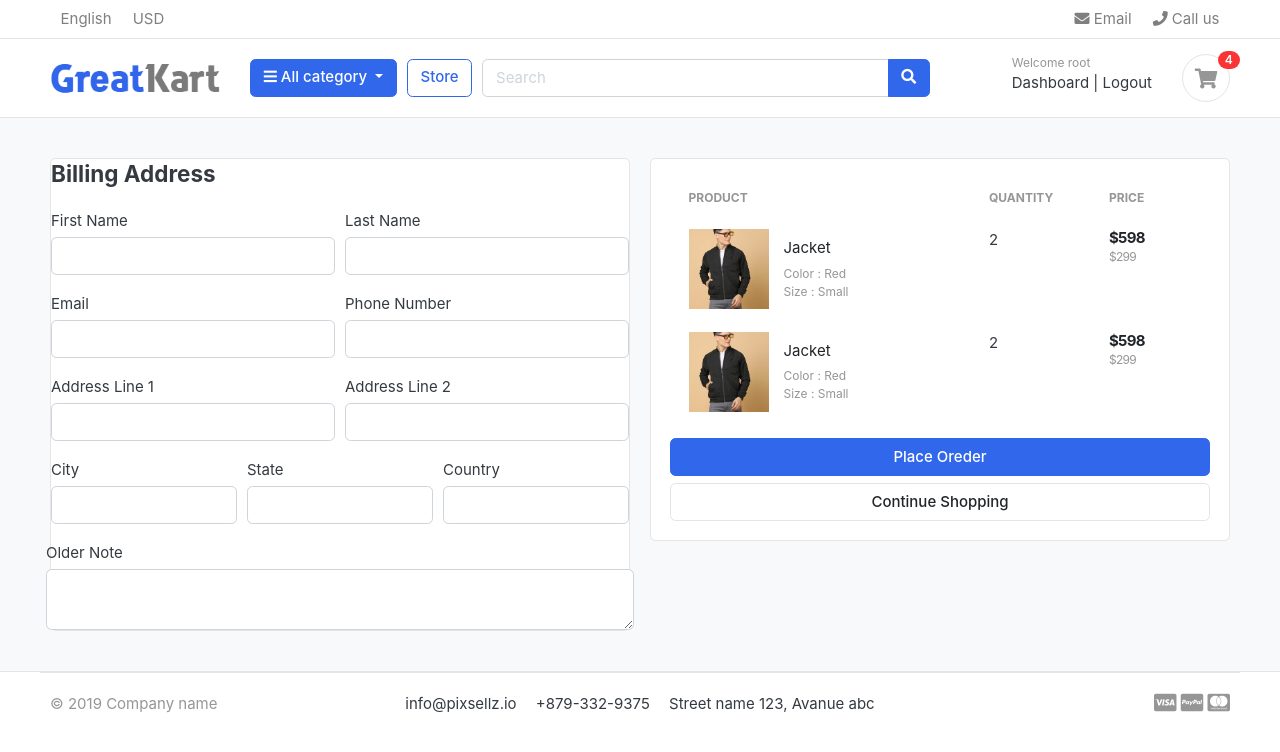
After one commit to prabhu8696/Amazon-Clone, a Django app: page /cart/checkout/ in a window 1280 px wide. The commit adds this page. Shown: the top 752 px of the page. Run offline with Django 4.2, Linux system fonts and the light colour scheme; a user stored in the database is signed in; data comes from the database, SQL or seed files in the repository; both versions use the stored data as it was after the commit; some libraries are stand-ins or nearby versions; some web fonts are replaced.

Commit message:
handled cat and checkout page for the logged in user

```diff
--- a/carts/context_processors.py
+++ b/carts/context_processors.py
@@ -8,7 +8,10 @@ def counter(request):
     else:
         try:
             cart = Cart.objects.filter(cart_id=_cart_id(request))
-            cart_items = CartItem.objects.all().filter(cart=cart[:1])
+            if request.user.is_authenticated:
+                cart_items = CartItem.objects.all().filter(user=request.user)
+            else:
+                cart_items = CartItem.objects.all().filter(cart=cart[:1])
             for cart_item in cart_items:
                 cart_count += cart_item.quantity
         except Cart.DoesNotExist:
--- a/carts/urls.py
+++ b/carts/urls.py
@@ -7,4 +7,5 @@ urlpatterns = [
     path('add_cart/<int:product_id>', views.add_cart, name='add_cart'),
     path('remove_cart/<int:product_id>/<int:cart_item_id>', views.remove_cart, name='remove_cart'),
     path('remove_cart_item/<int:product_id>/<int:cart_item_id>', views.remove_cart_item, name='remove_cart_item'),
+    path('checkout/', views.checkout, name='checkout'),
 ]
--- a/carts/views.py
+++ b/carts/views.py
@@ -3,6 +3,7 @@ from carts.models import Cart, CartItem
 from store.models import Product, Variation
 from django.http import HttpResponse
 from django.core.exceptions import ObjectDoesNotExist
+from django.contrib.auth.decorators import login_required
 
 # Create your views here.
 
@@ -13,72 +14,129 @@ def _cart_id(request):
     return cart
 
 def add_cart(request, product_id):
-    product = Product.objects.get(id=product_id)
-    product_variation = []
-    if request.method == 'POST':
-        for item in request.POST:
-            key = item
-            value = request.POST[key]
-
-            try:
-                variation = Variation.objects.get(product=product, variation_category__iexact=key, variation_value__iexact=value)
-                product_variation.append(variation)
-            except:
-                pass
-
+    current_user = request.user
     product = Product.objects.get(id=product_id)
 
-    try:
-        cart = Cart.objects.get(cart_id=_cart_id(request))
+    # if the user is authenticated--------------------------------------------------------------------
+    if current_user.is_authenticated:
+        product_variation = []
+        if request.method == 'POST':
+            for item in request.POST:
+                key = item
+                value = request.POST[key]
 
-    except Cart.DoesNotExist:
-        cart = Cart.objects.create(
-            cart_id = _cart_id(request)
-        )
-    cart.save()
+                try:
+                    variation = Variation.objects.get(product=product, variation_category__iexact=key, variation_value__iexact=value)
+                    product_variation.append(variation)
+                except:
+                    pass
 
-    is_cart_item_exists = CartItem.objects.filter(product=product, cart=cart).exists()
-    if is_cart_item_exists:
+        is_cart_item_exists = CartItem.objects.filter(product=product, user=current_user).exists()
+        if is_cart_item_exists:
+            cart_item = CartItem.objects.filter(product=product, user=current_user)
+            existing_variation_list = []
+            id = []
+            for item in cart_item:
+                existing_variation = item.variations.all()
+                existing_variation_list.append(list(existing_variation))
+                id.append(item.id)
 
-        cart_item = CartItem.objects.filter(product=product, cart=cart)
-        existing_variation_list = []
-        id = []
-        for item in cart_item:
-            existing_variation = item.variations.all()
-            existing_variation_list.append(list(existing_variation))
-            id.append(item.id)
+            if product_variation in existing_variation_list:
+                index = existing_variation_list.index(product_variation)
+                item_id = id[index]
+                item = CartItem.objects.get(product=product, id=item_id)
+                item.quantity += 1
+                item.save()
 
-        if product_variation in existing_variation_list:
-            index = existing_variation_list.index(product_variation)
-            item_id = id[index]
-            item = CartItem.objects.get(product=product, id=item_id)
-            item.quantity += 1
-            item.save()
+            else:
+                item = CartItem.objects.create(product=product, quantity=1, user=current_user)
+                if len(product_variation) > 0:
+                    item.variations.clear()
+                    item.variations.add(*product_variation)
+                item.save()
 
         else:
-            item = CartItem.objects.create(product=product, quantity=1, cart=cart)
+            cart_item = CartItem.objects.create(
+                product  = product,
+                quantity = 1,
+                user     = current_user,
+            )
             if len(product_variation) > 0:
-                item.variations.clear()
-                item.variations.add(*product_variation)
-            item.save()
+                cart_item.variations.clear()
+                cart_item.variations.add(*product_variation)
+            cart_item.save()
+        return redirect('cart')
 
+    # if user is not authenticated--------------------------------------------------------------------
     else:
-        cart_item = CartItem.objects.create(
-            product  = product,
-            quantity = 1,
-            cart     = cart,
-        )
-        if len(product_variation) > 0:
-            cart_item.variations.clear()
-            cart_item.variations.add(*product_variation)
-        cart_item.save()
-    return redirect('cart')
+        product_variation = []
+        if request.method == 'POST':
+            for item in request.POST:
+                key = item
+                value = request.POST[key]
+
+                try:
+                    variation = Variation.objects.get(product=product, variation_category__iexact=key, variation_value__iexact=value)
+                    product_variation.append(variation)
+                except:
+                    pass
+
+        try:
+            cart = Cart.objects.get(cart_id=_cart_id(request))
+
+        except Cart.DoesNotExist:
+            cart = Cart.objects.create(
+                cart_id = _cart_id(request)
+            )
+        cart.save()
+
+        is_cart_item_exists = CartItem.objects.filter(product=product, cart=cart).exists()
+        if is_cart_item_exists:
+
+            cart_item = CartItem.objects.filter(product=product, cart=cart)
+            existing_variation_list = []
+            id = []
+            for item in cart_item:
+                existing_variation = item.variations.all()
+                existing_variation_list.append(list(existing_variation))
+                id.append(item.id)
+
+            if product_variation in existing_variation_list:
+                # increase the cart item quantity
+                index = existing_variation_list.index(product_variation)
+                item_id = id[index]
+                item = CartItem.objects.get(product=product, id=item_id)
+                item.quantity += 1
+                item.save()
+
+            else:
+                item = CartItem.objects.create(product=product, quantity=1, cart=cart)
+                if len(product_variation) > 0:
+                    item.variations.clear()
+                    item.variations.add(*product_variation)
+                item.save()
+
+        else:
+            cart_item = CartItem.objects.create(
+                product  = product,
+                quantity = 1,
+                cart     = cart,
+            )
+            if len(product_variation) > 0:
+                cart_item.variations.clear()
+                cart_item.variations.add(*product_variation)
+            cart_item.save()
+        return redirect('cart')
+
 
 def remove_cart(request, product_id, cart_item_id):
-    cart        = Cart.objects.get(cart_id = _cart_id(request))
     product     = get_object_or_404(Product, id = product_id)
     try:
-        cart_item = CartItem.objects.get(product=product, cart=cart, id=cart_item_id)
+        if request.user.is_authenticated:
+            cart_item = CartItem.objects.get(product=product, user=request.user, id=cart_item_id)
+        else:
+            cart      = Cart.objects.get(cart_id = _cart_id(request))
+            cart_item = CartItem.objects.get(product=product, cart=cart, id=cart_item_id)
         if cart_item.quantity > 1:
             cart_item.quantity -= 1
             cart_item.save()
@@ -87,9 +145,13 @@ def remove_cart(request, product_id, cart_item_id):
     return redirect('cart')
 
 def remove_cart_item(request, product_id, cart_item_id):
-    cart        = Cart.objects.get(cart_id=_cart_id(request))
     product     = get_object_or_404(Product, id=product_id)
-    cart_item   = CartItem.objects.get(product=product, cart=cart, id=cart_item_id)
+
+    if request.user.is_authenticated:
+        cart_item = CartItem.objects.get(product=product, user=request.user, id=cart_item_id)
+    else:
+        cart      = Cart.objects.get(cart_id = _cart_id(request))
+        cart_item   = CartItem.objects.get(product=product, cart=cart, id=cart_item_id)
     cart_item.delete()
     return redirect('cart')
 
@@ -97,13 +159,17 @@ def cart(request, total=0, quantity=0, cart_items=None):
     try:
         tax = 0
         grand_total = 0
-        cart = Cart.objects.get(cart_id = _cart_id(request))
-        cart_items = CartItem.objects.filter(cart=cart, is_active=True)
+        if request.user.is_authenticated:
+            cart_items = CartItem.objects.filter(user=request.user, is_active=True)
+        else:
+            cart = Cart.objects.get(cart_id = _cart_id(request))
+            cart_items = CartItem.objects.filter(cart=cart, is_active=True)
         for cart_item in cart_items:
             total += (cart_item.product.price * cart_item.quantity)
             quantity += cart_item.quantity
         tax = (2 * total)/100
         grand_total = total + tax
+        # import pdb;pdb.set_trace()
 
     except ObjectDoesNotExist:
         pass
@@ -116,3 +182,32 @@ def cart(request, total=0, quantity=0, cart_items=None):
          'grand_total' : grand_total,
      }
     return render(request,'store/cart.html',context)
+
+@login_required(login_url='login')
+def checkout(request, total=0, quantity=0, cart_items=None):
+    try:
+        tax = 0
+        grand_total = 0
+        if request.user.is_authenticated:
+            cart_items = CartItem.objects.filter(user=request.user, is_active=True)
+        else:
+            cart = Cart.objects.get(cart_id = _cart_id(request))
+            cart_items = CartItem.objects.filter(cart=cart, is_active=True)
+        for cart_item in cart_items:
+            total += (cart_item.product.price * cart_item.quantity)
+            quantity += cart_item.quantity
+        tax = (2 * total)/100
+        grand_total = total + tax
+        # import pdb;pdb.set_trace()
+
+    except ObjectDoesNotExist:
+        pass
+
+    context = {
+         'total'       : total,
+         'quantity'    : quantity,
+         'cart_items'  : cart_items,
+         'tax'         : tax,
+         'grand_total' : grand_total,
+     }
+    return render(request, 'store/checkout.html', context)
--- a/templates/account/account_verification_email.html
+++ b/templates/account/account_verification_email.html
@@ -1,6 +1,6 @@
 {% autoescape off %}
 
-hi {{user.first_name}},
+Hi {{user.first_name}},
 
 Please click on below link to confirm your registration.
 http://{{domain}}{% url 'activate' uidb64=uid token=token %}
--- a/templates/store/cart.html
+++ b/templates/store/cart.html
@@ -105,7 +105,7 @@
                 <p class="text-center mb-3">
                     <img src="./images/misc/payments.png" height="26">
                 </p>
-                <a href="./place-order.html" class="btn btn-primary btn-block"> Checkout </a>
+                <a href="{% url 'checkout' %}" class="btn btn-primary btn-block"> CheckOut </a>
                 <a href="{% url 'store' %}" class="btn btn-light btn-block">Continue Shopping</a>
             </div> <!-- card-body.// -->
             </div> <!-- card.// -->
--- /dev/null
+++ b/templates/store/checkout.html
@@ -0,0 +1,138 @@
+{% extends 'base.html' %}
+
+
+{% block content %}
+
+<section class="section-content padding-y bg">
+    <div class="container">
+
+    <!-- ============================ COMPONENT 1 ================================= -->
+
+    <div class="row">
+        <aside class="col-lg-6">
+    <div class="card">
+      <div class="cord-body">
+        <h4 class="card-title mb-4">Billing Address</h4>
+        <form action="" method="POST">
+          {% csrf_token %}
+          <div class="form-row">
+            <div class="col form-group">
+              <label for="">First Name</label>
+              <input type="text" name="first_name" class="form-control" required>
+            </div>
+            <div class="col form-group">
+              <label for="">Last Name</label>
+              <input type="text" name="last_name" class="form-control" required>
+            </div>
+          </div>
+          <div class="form-row">
+            <div class="col form-group">
+              <label for="">Email</label>
+              <input type="email" name="email" class="form-control" required>
+            </div>
+            <div class="col form-group">
+              <label for="">Phone Number</label>
+              <input type="text" name="phone_number" class="form-control" required>
+            </div>
+          </div>
+          <div class="form-row">
+            <div class="col form-group">
+              <label for="">Address Line 1</label>
+              <input type="text" name="address_line_1" class="form-control" required>
+            </div>
+            <div class="col form-group">
+              <label for="">Address Line 2</label>
+              <input type="text" name="address_line_2" class="form-control" >
+            </div>
+          </div>
+          <div class="form-row">
+            <div class="col form-group">
+              <label for="">City</label>
+              <input type="text" name="city" class="form-control" required>
+            </div>
+            <div class="col form-group">
+              <label for="">State</label>
+              <input type="text" name="state" class="form-control" required>
+            </div>
+            <div class="col form-group">
+              <label for="">Country</label>
+              <input type="text" name="country" class="form-control" required>
+            </div>
+          </div>
+          <div class="class form-row">
+            <label for="">Older Note</label>
+            <textarea name="older_note" rows="2" class="form-control"></textarea>
+          </div>
+
+      </div>
+    </div> <!-- card.// -->
+
+        </aside> <!-- col.// -->
+        <aside class="col-lg-6">
+
+            <div class="card">
+            <div class="card-body">
+              <table class="table table-borderless table-shopping-cart">
+                <thead class="text-muted">
+                <tr class="small text-uppercase">
+                  <th scope="col">Product</th>
+                  <th scope="col" width="120">Quantity</th>
+                  <th scope="col" width="120">Price</th>
+
+                </tr>
+                </thead>
+                <tbody>
+
+                {% for cart_item in cart_items %}
+                <tr>
+                    <td>
+                        <figure class="itemside align-items-center">
+                            <div class="aside"><img src="{{ cart_item.product.images.url }}" class="img-sm"></div>
+                            <figcaption class="info">
+                                <a href="{{ cart_item.product.get_url }}" class="title text-dark">{{ cart_item.product.product_name }}</a>
+                                <p class="text-muted small">
+                                    {% if cart_item.variations.all %}
+                                        {% for item in cart_item.variations.all %}
+                                            {{ item.variation_category | capfirst }} :
+                                            {{ item.variation_value | capfirst }} <br>
+                                        {% endfor %}
+                                    {% endif %}
+                                </p>
+                            </figcaption>
+                        </figure>
+                    </td>
+                    <td>
+                      <label for="">{{ cart_item.quantity }}</label>
+                    </td>
+                    <td>
+                        <div class="price-wrap">
+                            <var class="price">${{ cart_item.sub_total}}</var>
+                            <small class="text-muted"> ${{ cart_item.product.price }} </small>
+                        </div> <!-- price-wrap .// -->
+                    </td>
+
+                </tr>
+                {% endfor %}
+
+                </tbody>
+                </table>
+
+                <button type="submit" name="submit" class="btn btn-primary btn-block">Place Oreder</button>
+                <a href="{% url 'store' %}" class="btn btn-light btn-block">Continue Shopping</a>
+              </form>
+            </div> <!-- card-body.// -->
+
+            </div> <!-- card.// -->
+
+    </aside> <!-- col.// -->
+
+
+    </div> <!-- row.// -->
+
+
+    <!-- ============================ COMPONENT 1 END .// ================================= -->
+
+    </div> <!-- container .//  -->
+    </section>
+
+{% endblock  %}
```
Also changed, not shown: accounts/views.py (+51 -1 lines), carts/models.py (+6 -2 lines), carts/migrations/0003_cartitem_user_alter_cartitem_cart.py (added), db.sqlite3.
